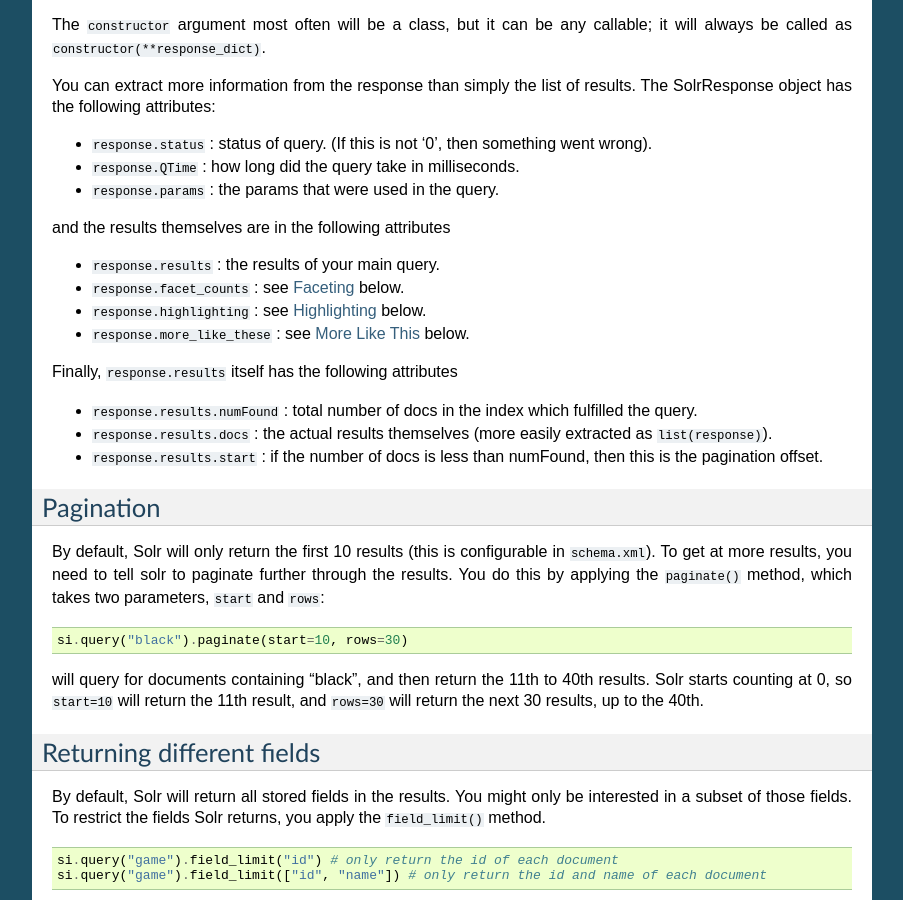
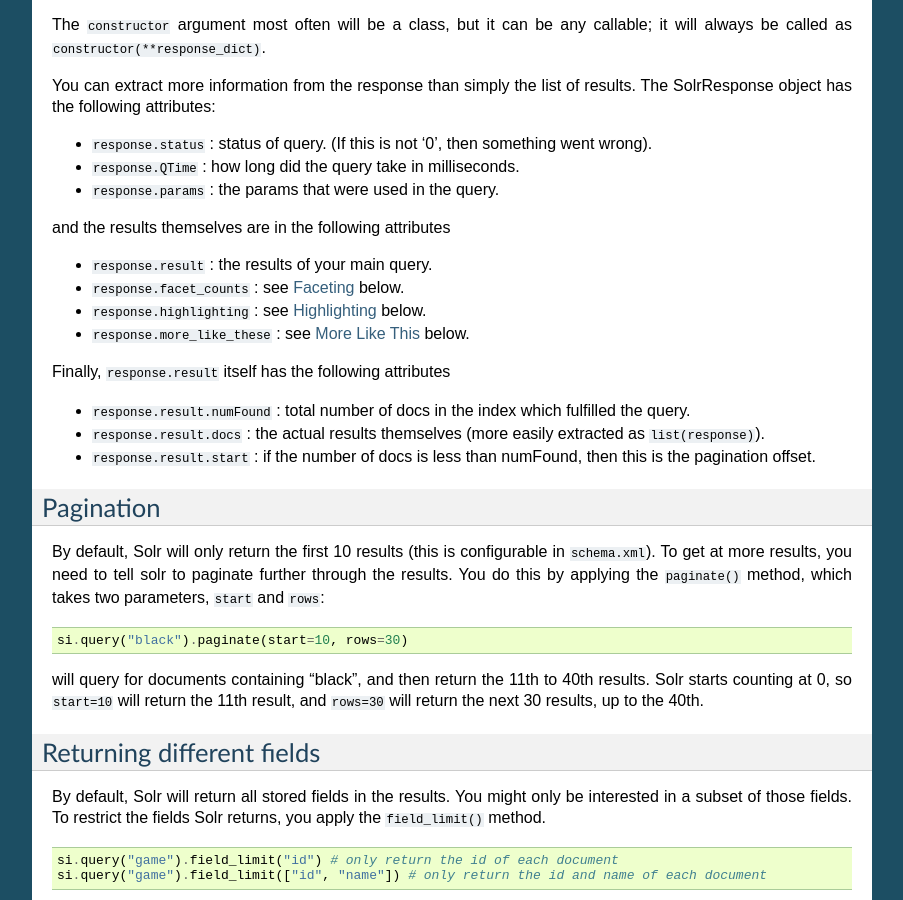
Before and after one commit to tow/sunburnt, a Sphinx documentation site: the page built from docs/queryingsolr.rst, in a window 1280 px wide and 900 px high, scrolled down 3057 px. Shown: the whole window, without its empty margins (198-1101 px from the left). Built offline with Sphinx 7.4.7, drawn with Linux system fonts in a browser that asks for light colours.

Commit message:
Minor change to documentation.  A response has 'result' singular, not 'results' plural.

```diff
--- a/docs/queryingsolr.rst
+++ b/docs/queryingsolr.rst
@@ -216,16 +216,16 @@ You can extract more information from the response than simply the list of resul
 
 and the results themselves are in the following attributes
 
-* ``response.results`` : the results of your main query.
+* ``response.result`` : the results of your main query.
 * ``response.facet_counts`` : see `Faceting`_ below.
 * ``response.highlighting`` : see `Highlighting`_ below.
 * ``response.more_like_these`` : see `More Like This`_ below.
 
-Finally, ``response.results`` itself has the following attributes
+Finally, ``response.result`` itself has the following attributes
 
-* ``response.results.numFound`` : total number of docs in the index which fulfilled the query.
-* ``response.results.docs`` : the actual results themselves (more easily extracted as ``list(response)``).
-* ``response.results.start`` : if the number of docs is less than numFound, then this is the pagination offset.
+* ``response.result.numFound`` : total number of docs in the index which fulfilled the query.
+* ``response.result.docs`` : the actual results themselves (more easily extracted as ``list(response)``).
+* ``response.result.start`` : if the number of docs is less than numFound, then this is the pagination offset.
 
 
 Pagination
```
